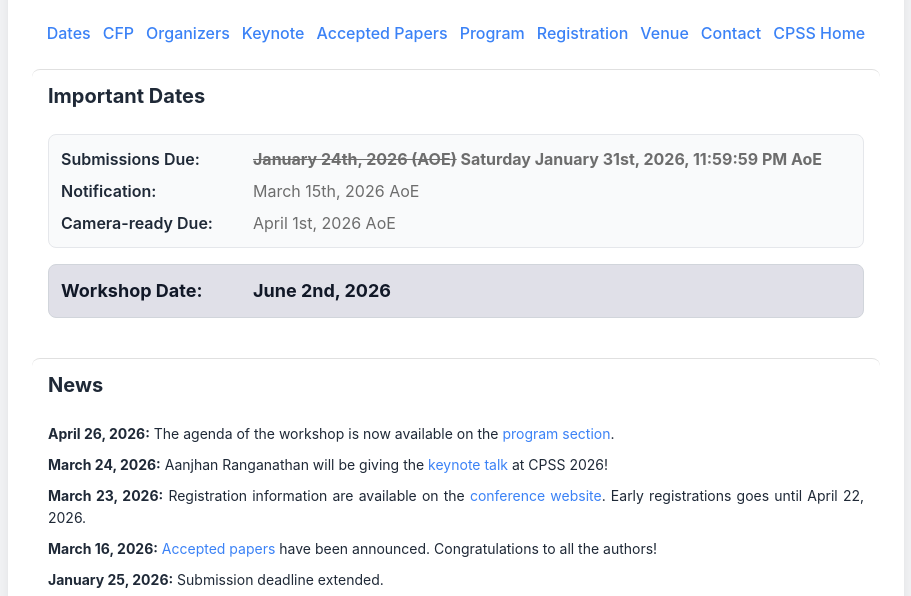
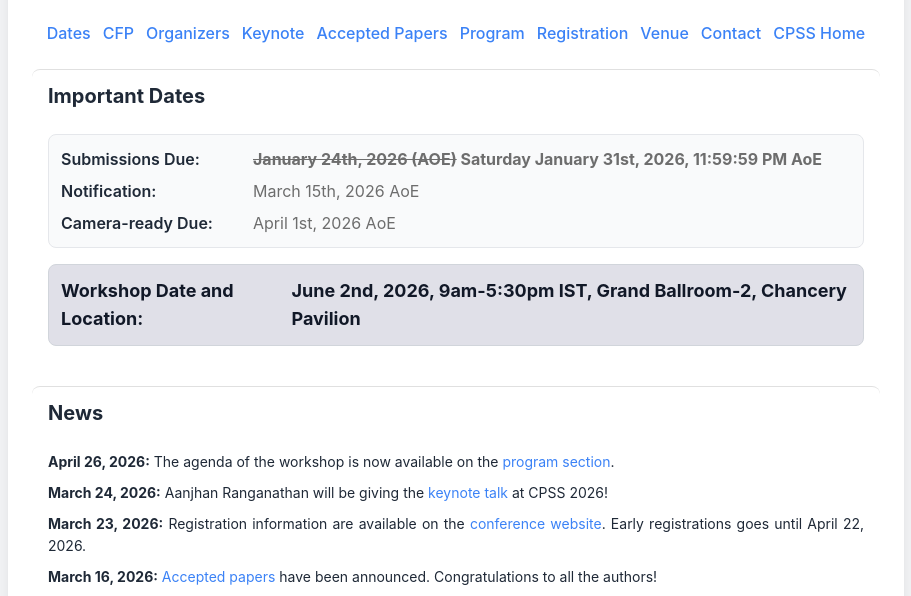
Before and after one commit to cpss26/cpss26.github.io, a plain HTML site: page index.html in a window 1280 px wide. Shown: the part 183-779 px from the top of the page, without its empty margins (184-1095 px from the left). Drawn offline with nearby package versions, Linux system fonts and the light colour scheme.

Commit message:
Added location

```diff
--- a/index.html
+++ b/index.html
@@ -227,8 +227,8 @@
         <!-- Workshop Date -->
         <div class="p-3 bg-acm-gray rounded-lg border border-gray-300">
           <div class="flex flex-col sm:flex-row sm:items-baseline text-lg">
-            <span class="date-label font-bold text-gray-900">Workshop Date:</span>
-            <span class="font-bold text-gray-900">June 2nd, 2026</span>
+            <span class="date-label font-bold text-gray-900">Workshop Date and Location:</span>
+            <span class="font-bold text-gray-900">June 2nd, 2026, 9am-5:30pm IST, Grand Ballroom-2, Chancery Pavilion</span>
           </div>
         </div>
       </div>
```
